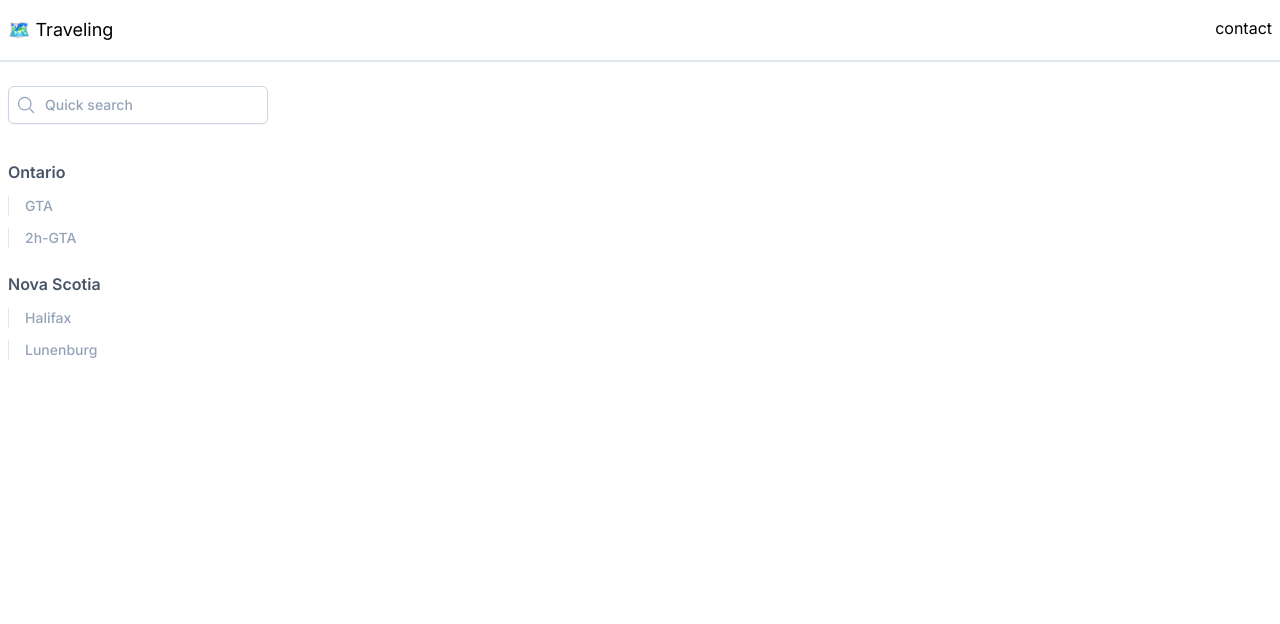
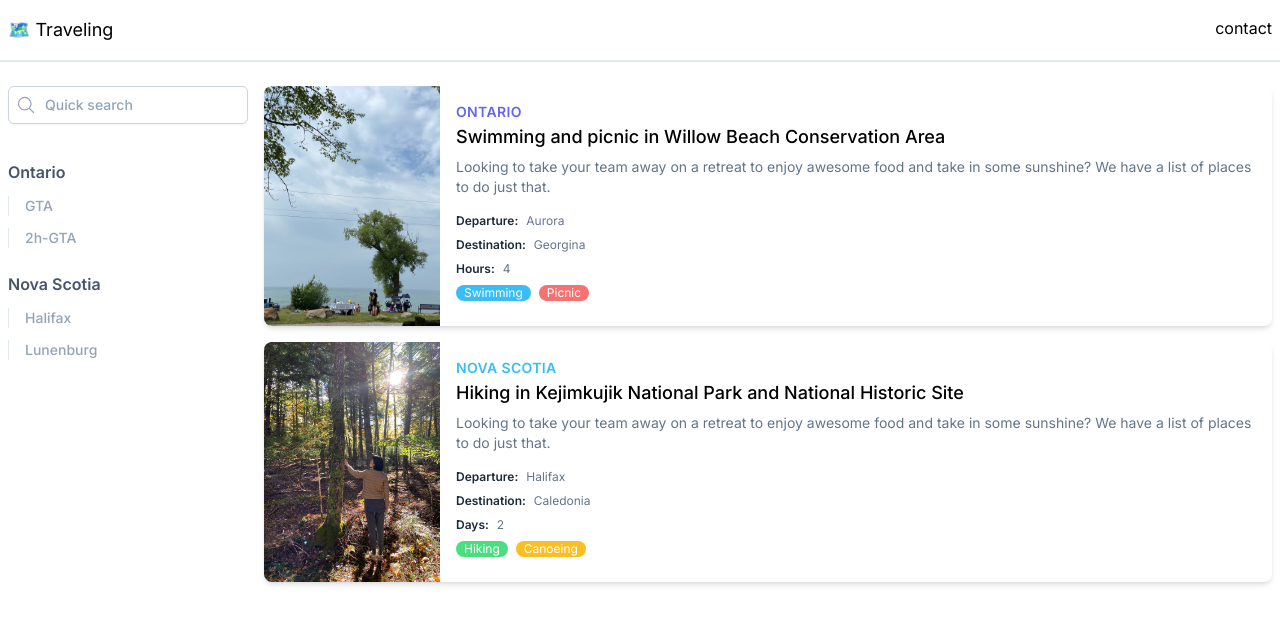
Before and after one commit to ilynnluo/nextjs-blog, a Next.js app: page / in a window 1280 px wide. Shown: the top 624 px of the page. Built offline with nearby package versions, Linux system fonts and the light colour scheme.

Commit message:
+ add MainList UI

```diff
--- a/app/components/mainList/MainList.tsx
+++ b/app/components/mainList/MainList.tsx
@@ -1,5 +1,64 @@
+import Image from 'next/image'
+
 export default function MainList() {
-  return <div>
-    main content: List Page
+  return <div className='w-full'>
+    <div className="mx-2 bg-white rounded-lg shadow-md overflow-hidden">
+      <div className="md:flex">
+        <div className="md:shrink-0">
+          <Image width={180} height={240} src="/simco.jpg" alt="Modern building architecture" className="object-cover md:w-44 md:h-60" />
+        </div>
+        <div className="p-4">
+          <div className="uppercase tracking-wide text-sm text-indigo-500 font-semibold">Ontario</div>
+          <a href="#" className="block mt-1 text-lg leading-tight font-medium text-black hover:underline">Swimming and picnic in Willow Beach Conservation Area</a>
+          <p className="mt-2 text-sm text-slate-500">Looking to take your team away on a retreat to enjoy awesome food and take in some sunshine?
+            We have a list of places to do just that.</p>
+          <div className="flex mt-4">
+            <h6 className="text-xs text-slate-800 font-semibold">Departure:</h6>
+            <h6 className="ml-2 text-xs text-slate-500">Aurora</h6>
+          </div>
+          <div className="flex mt-2">
+            <h6 className="text-xs text-slate-800 font-semibold">Destination:</h6>
+            <h6 className="ml-2 text-xs text-slate-500">Georgina</h6>
+          </div>
+          <div className="flex mt-2">
+            <h6 className="text-xs text-slate-800 font-semibold">Hours:</h6>
+            <h6 className="ml-2 text-xs text-slate-500">4</h6>
+          </div>
+          <div className="flex mt-2">
+            <div className="py-0 px-2 rounded-xl bg-sky-400 text-xs text-white">Swimming</div>
+            <div className="ml-2 py-0 px-2 rounded-xl bg-red-400 text-xs text-white">Picnic</div>
+          </div>
+        </div>
+      </div>
+    </div>
+    <div className="mt-4 mx-2 bg-white rounded-lg shadow-md overflow-hidden">
+      <div className="md:flex">
+        <div className="md:shrink-0">
+          <Image width={180} height={240} src="/kejimkujik.jpg" alt="Modern building architecture" className="object-cover md:w-44 md:h-60" />
+        </div>
+        <div className="p-4">
+          <div className="uppercase tracking-wide text-sm text-sky-400 font-semibold">Nova Scotia</div>
+          <a href="#" className="block mt-1 text-lg leading-tight font-medium text-black hover:underline">Hiking in Kejimkujik National Park and National Historic Site</a>
+          <p className="mt-2 text-sm text-slate-500">Looking to take your team away on a retreat to enjoy awesome food and take in some sunshine?
+            We have a list of places to do just that.</p>
+          <div className="flex mt-4">
+            <h6 className="text-xs text-slate-800 font-semibold">Departure:</h6>
+            <h6 className="ml-2 text-xs text-slate-500">Halifax</h6>
+          </div>
+          <div className="flex mt-2">
+            <h6 className="text-xs text-slate-800 font-semibold">Destination:</h6>
+            <h6 className="ml-2 text-xs text-slate-500">Caledonia</h6>
+          </div>
+          <div className="flex mt-2">
+            <h6 className="text-xs text-slate-800 font-semibold">Days:</h6>
+            <h6 className="ml-2 text-xs text-slate-500">2</h6>
+          </div>
+          <div className="flex mt-2">
+            <div className="py-0 px-2 rounded-xl bg-green-400 text-xs text-white">Hiking</div>
+            <div className="ml-2 py-0 px-2 rounded-xl bg-amber-400 text-xs text-white">Canoeing</div>
+          </div>
+        </div>
+      </div>
+    </div>
   </div>
 }
--- a/app/components/sideMenu/SideMenu.tsx
+++ b/app/components/sideMenu/SideMenu.tsx
@@ -42,8 +42,8 @@ export default function SideMenu() {
               <path stroke-linecap="round" stroke-linejoin="round" d="M21 21l-5.197-5.197m0 0A7.5 7.5 0 105.196 5.196a7.5 7.5 0 0010.607 10.607z" />
             </svg>
           </span>
-          <input type="text" className=" placeholder:text-slate-400 font-medium block bg-white border border-slate-300 rounded-md
-        py-2 pl-9 pr-3 shadow-sm focus:outline-none sm:text-sm"
+          <input type="text" className="w-full lg:w-60 py-2 pl-9 pr-3  placeholder:text-slate-400 font-medium block bg-white border border-slate-300 rounded-md
+           shadow-sm focus:outline-none sm:text-sm"
             placeholder="Quick search" name="search"
           />
         </label>
--- a/app/page.tsx
+++ b/app/page.tsx
@@ -1,4 +1,5 @@
 import Layout from "./components/layout"
+import MainList from "./components/mainList/MainList"
 import SideMenu from "./components/sideMenu/SideMenu"
 import Topbar from "./components/topbar/Topbar"
 
@@ -6,8 +7,13 @@ export default function Home() {
   return (
     <Layout>
       <Topbar />
-      <main className="max-w-7xl mx-auto pt-6">
-        <SideMenu />
+      <main className="grid grid-cols-5 max-w-7xl mx-auto pt-6">
+        <div className="col-span-5 sm:col-span-1">
+          <SideMenu />
+        </div>
+        <div className="col-span-5 sm:col-span-4">
+          <MainList />
+        </div>
       </main>
     </Layout>
   )
```
Also changed, not shown: public/kejimkujik.jpg (added), public/simco.jpg (added).
